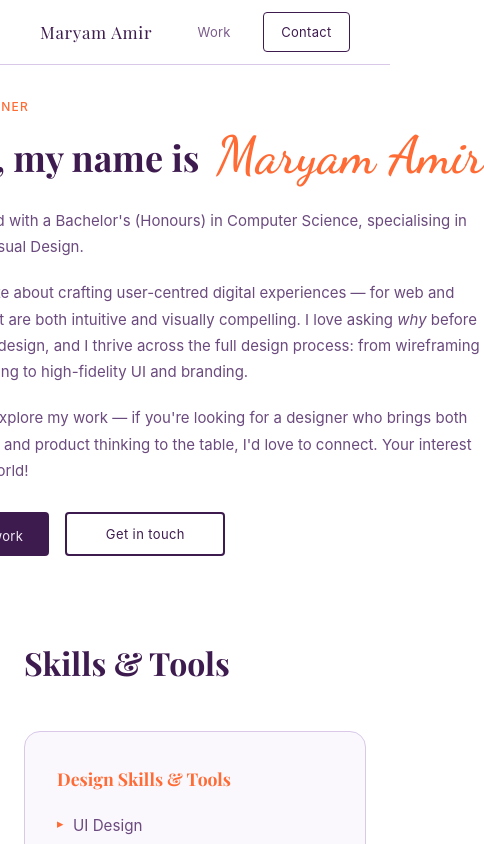
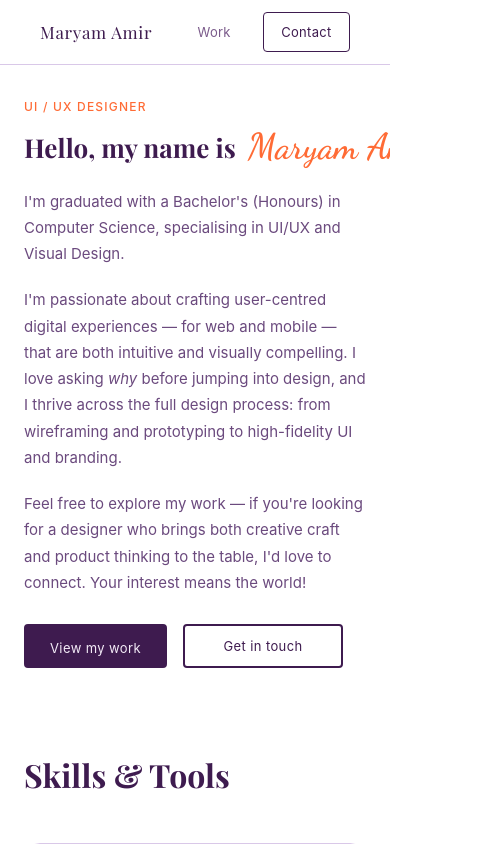
Before and after one commit to MaryamAmir19/my-portfolio, a React (Vite) app: page / in a window 390 px wide. Shown: the top 844 px of the page, 484 px wide, since content can reach past the window. Built offline with nearby package versions, Linux system fonts and the light colour scheme.

Commit message:
fix statement text mobile

```diff
--- a/src/pages/Home.css
+++ b/src/pages/Home.css
@@ -263,6 +263,23 @@
 /* Responsive — stack on smaller screens */
 
 @media (max-width: 768px) {
+  .hero {
+    flex-direction: column;
+    padding: 2rem 1.5rem;
+    overflow: hidden;
+  }
+  .hero-left {
+    width: 100%;
+  }
+  .hero-title {
+    font-size: 26px;
+  }
+  .hero-title span {
+    font-size: 36px;
+  }
+  .hero-right {
+    display: none;
+  }
   .skills-section {
     padding: 3rem 1.5rem;
   }
@@ -270,26 +287,31 @@
     grid-template-columns: 1fr;
     max-width: 100%;
   }
+.statement-section {
+    padding: 4rem 1.5rem;
+  }
+  .statement-text {
+    font-size: 2.5rem;
+  }
+  .statement-sub {
+    font-size: 0.85rem;
+  }
   .featured {
     padding: 3rem 1.5rem 5rem;
   }
   .project-row,
   .project-row.reverse {
     flex-direction: column;
+    gap: 1.5rem;
   }
   .project-row-image {
     width: 100%;
     height: 220px;
+    flex: none;
   }
-  .statement-section {
-    padding: 4rem 1.5rem;
-  }
-  .hero {
-    flex-direction: column;
-    padding: 2rem 1.5rem;
-  }
-  .hero-right {
-    display: none;
+  .project-row-text {
+    flex: none;
+    width: 100%;
   }
 }
 
```
